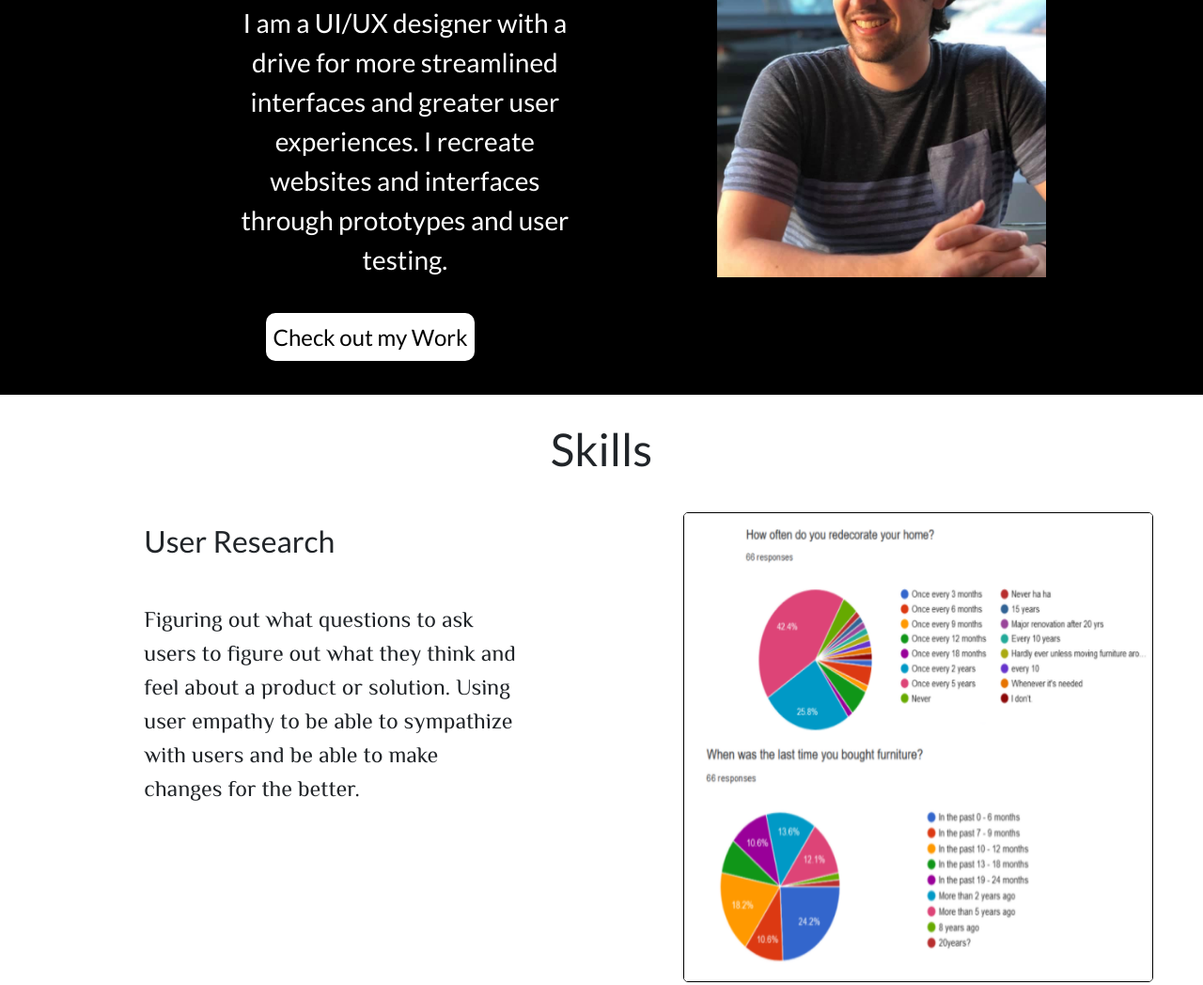
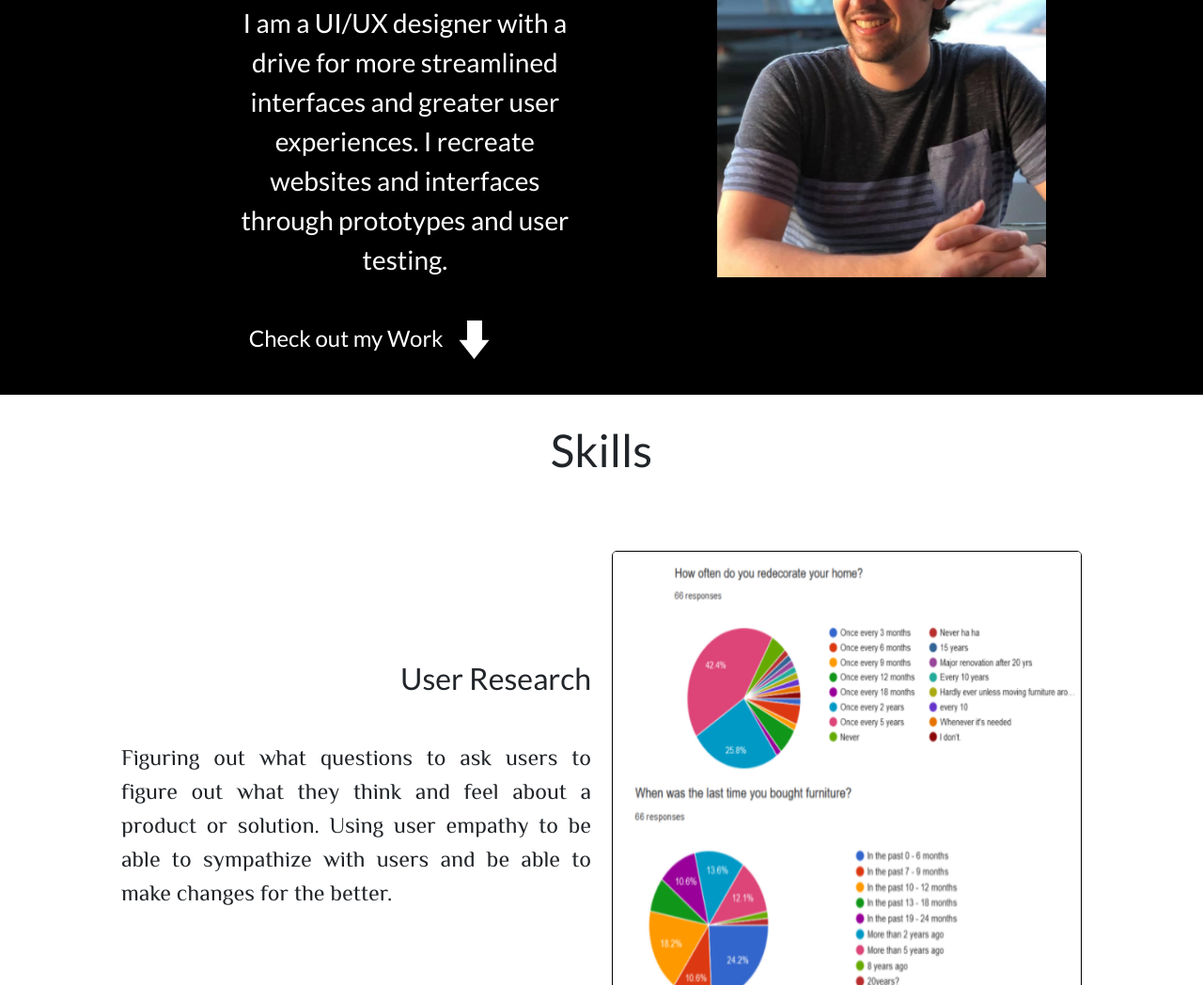
Before and after one commit to craigdupont/UX_UI_HW_19, a plain HTML site: page index.html in a window 1280 px wide. Shown: the part 256-1304 px from the top of the page at 94% size. Drawn offline with nearby package versions, Linux system fonts and the light colour scheme.

Commit message:
Feedback Iterations
made the drop down go all the way
swapped the button in the hero with text and a down arrow
aligned the skill section so it looks cleaner
made the social media icons black/white to fit in with the black/white
animated the nav bar underline so it looks cool

```diff
--- a/css/style.css
+++ b/css/style.css
@@ -23,6 +23,7 @@ nav {
 .underline:hover {
     padding-bottom: 10px;
     border-bottom: 3px solid #ffffff;
+    transition-duration: .5s;
 }
 /*creates a sandwich for when on mobile*/
 .sandwich {
@@ -40,14 +41,18 @@ nav {
 }
 /*modifies the hero image button*/
 .heroBtn {
-    color:black;
-    background-color:white;
+    color:white;
+    background-color:black;
     border-style: none;
     width: fit-content;
     border-radius: 10px;
     font-size: 24px;
     text-align: center;
     padding: 1%;
+}
+/*spaces the down arrow from the "Check Out My Work" in the button*/
+.downArrow {
+    margin: 0px 0px 2px 10px;
 }
 
 /*aligns hero image items*/
@@ -92,10 +97,13 @@ body {
 /*makes the skills section into a grid*/
 .gridLayout {
     display: grid;
-    grid-template-columns: 400px 400px;
-    grid-row-gap: 20px;
+    grid-template-columns: 500px 500px;
+    grid-row-gap: 60px;
     grid-column-gap: 20px;
-    justify-content: space-evenly;
+    justify-content: space-around;
+    width: 80%;
+    margin: auto;
+
 }
 /*lets the skill and tools titles take up the whole space*/
 .fullLength {
@@ -111,8 +119,10 @@ margin-top: 20px;
 }
 /*aligns the title and body under skills*/
 .skillsText {
-    margin-top: 3%;
-    height: fit-content;
+    height: 500px;
+    display: flex;
+    flex-direction: column;
+    justify-content: space-evenly;
 }
 /*font size for skills subsection titles*/
 h4 {
@@ -121,11 +131,14 @@ h4 {
 /*text size for skills body*/
 .skillsBody {
     font-size: 24px;
+    text-align: justify;
+    margin: 0px;
 }
 /*bordering for skill pictures*/
 .skillPic {
     border: 1px solid black;
     border-radius: 5px;
+
 }
 
 
@@ -253,6 +266,14 @@ footer {
 }
 .fontG {
     font-family: 'Gudea', sans-serif;
+}
+
+.item1 {
+    text-align: right;
+}
+
+.item5 {
+    text-align: right;
 }
 
 /*Mobile Media Query*/
--- a/index.html
+++ b/index.html
@@ -28,7 +28,7 @@
             <div class="heroSize">
                 <h1 class="nameTitle whiteText fontL">Hi, Im Craig</h1>
                 <p class="whiteText heroText fontL">I am a UI/UX designer with a drive for more streamlined interfaces and greater user experiences. I recreate websites and interfaces through prototypes and user testing.</p>
-                <button class="heroBtn fontL" id="clickMe">Check out my Work</button>
+                <button class="heroBtn fontL" id="clickMe">Check out my Work <img src="images\Down Arrow.png" alt="Down Arrow" class="downArrow"></button>
             </div>
             <img src="images\Portolio Image.jpeg" alt="Picture of Me" width="350px" height="450px" >
         </div>
@@ -37,18 +37,24 @@
     <div class="gridLayout">
         <h2 class="fontL fullLength">Skills</h2><!--skills start-->
                 <div class="skillsText inline-block item1"><!--div for user research-->
+                    <div>
                         <h4 class="fontL">User Research<br><br></h4>
                         <p class="skillsBody fontP">Figuring out what questions to ask users to figure out what they think and feel about a product or solution. Using user empathy to be able to sympathize with users and be able to make changes for the better.</p>
+                    </div>
                 </div>
                 <img src="images\User_Research.PNG" alt="User Research Example" height="500px" width="500px" class="skillPic item2"><!--picture of work done on furniture lab-->
                 <img src="images\StyleTile Template.png" alt="Style Tile Example" height="500px" width="500px" class="skillPic item4"><!--picture of work done on Idaho Tax Website-->
                 <div class="skillsText inline-block item3"><!--div for user interface-->
+                    <div>
                         <h4 class="fontL">User Interface Design<br><br></h4>
                         <p class="skillsBody fontP">Creating UI with the user in mind, for beauty in style but simplicity in navigation. Making the most out of navigation as to not confuse the user.</p>
                     </div>
+                </div>
                 <div class="skillsText inline-block item5">
+                    <div>
                         <h4 class="fontL">Web Development<br><br></h4><!--div for web development-->
                         <p class="skillsBody fontP">Frontend languages such as HTML and CSS used to show the potential of the prototypes and to create finished products that satisfy user needs.</p>
+                    </div>
                 </div>
                 <img src="images\Web_Development.PNG" alt="Example of Coding" height="500px" width="500px" class="skillPic item6"><!--picture of work done in VSCode, skills end-->
                 <h2 class="fontL fullLength">Tools</h2><!--Tools starts-->
--- a/js/index.js
+++ b/js/index.js
@@ -2,6 +2,6 @@ console.log("Your index.js file is loaded correctly!");
 
 $("#clickMe").on('click', function() {/*this is the function to scroll down*/
     $("HTML, BODY").animate({
-        scrollTop: 3000 /*parameter for disctance down */
+        scrollTop: 3500 /*parameter for disctance down */
     }, 1500);/*parameter for how fast scrolling down*/
 });
```
Also changed, not shown: images/Down Arrow.png (added), images/Instagram_icon.png, images/facebook_icon.png, images/linkedin_icon.png, images/twitter_icon.png. Lines whose indentation alone changed are shown as unchanged.
